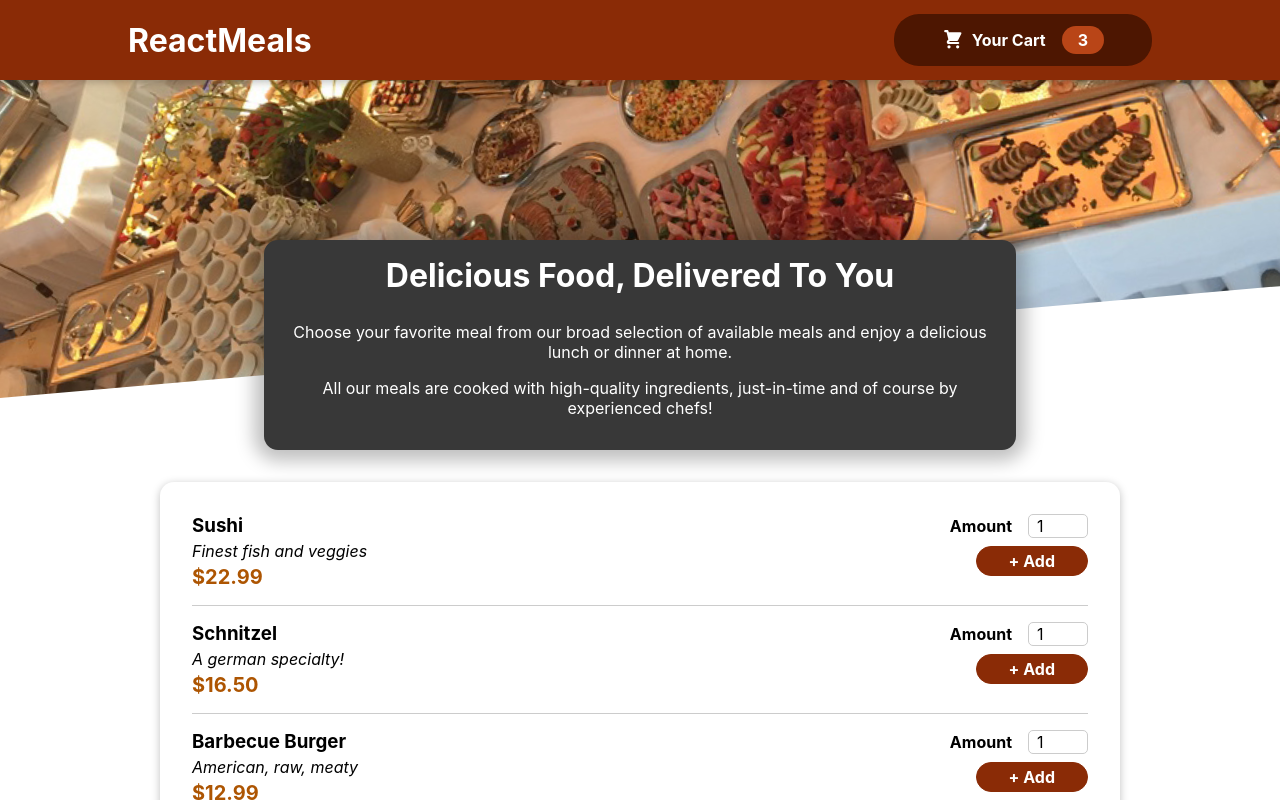
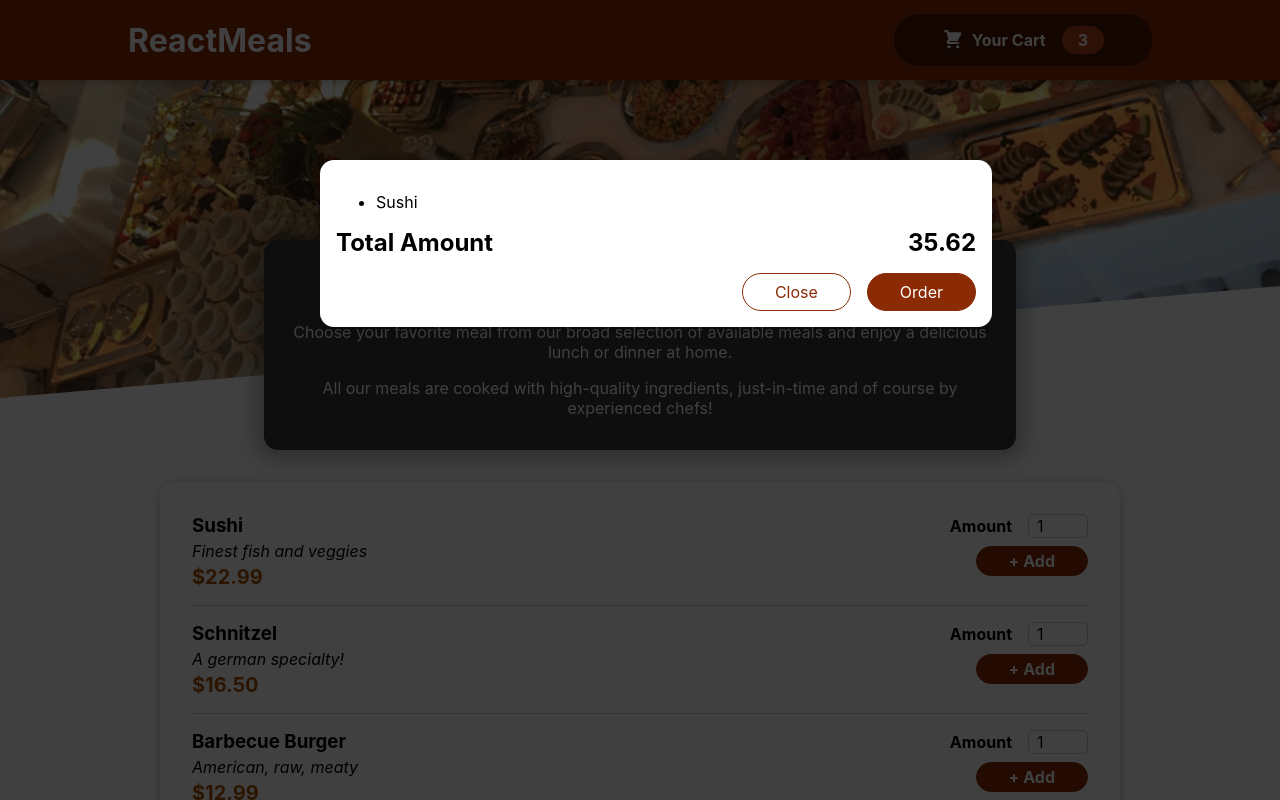
Before and after one commit to markande98/ReactMeals, a React (Create React App) app: page / in a window 1280 px wide. Shown: the top 800 px of the page. Built offline with nearby package versions, Linux system fonts and the light colour scheme.

Commit message:
added modal

```diff
--- a/public/index.html
+++ b/public/index.html
@@ -28,6 +28,7 @@
   </head>
   <body>
     <noscript>You need to enable JavaScript to run this app.</noscript>
+    <div id="overlays"></div>
     <div id="root"></div>
     <!--
       This HTML file is a template.
--- a/src/App.js
+++ b/src/App.js
@@ -1,11 +1,13 @@
 import { Fragment } from 'react';
 import './App.css';
+import Cart from './components/Cart/Cart';
 import Header from './components/Layout/Header';
 import Meals from './components/Meals/Meals';
 
 function App() {
   return (
     <Fragment>
+      <Cart />
       <Header />
       <main>
         <Meals />
--- /dev/null
+++ b/src/components/Cart/Cart.js
@@ -0,0 +1,27 @@
+import Modal from "../UI/Modal";
+import classes from "./Cart.module.css";
+
+const Cart = (props) => {
+  const cartItems = (
+    <ul>
+      {[{ id: "c1", name: "Sushi", amount: 2, price: 12.99 }].map((item) => (
+        <li>{item.name}</li>
+      ))}
+    </ul>
+  );
+  return (
+    <Modal>
+      {cartItems}
+      <div className={classes.total}>
+        <span>Total Amount</span>
+        <span>35.62</span>
+      </div>
+      <div className={classes.actions}>
+        <button className={classes['button--alt']}>Close</button>
+        <button className={classes.button}>Order</button>
+      </div>
+    </Modal>
+  );
+};
+
+export default Cart;
--- /dev/null
+++ b/src/components/Cart/Cart.module.css
@@ -0,0 +1,46 @@
+.cart-items {
+  list-style: none;
+  margin: 0;
+  padding: 0;
+  max-height: 20rem;
+  overflow: auto;
+}
+
+.total {
+  display: flex;
+  justify-content: space-between;
+  align-items: center;
+  font-weight: bold;
+  font-size: 1.5rem;
+  margin: 1rem 0;
+}
+
+.actions {
+  text-align: right;
+}
+
+.actions button {
+  font: inherit;
+  cursor: pointer;
+  background-color: transparent;
+  border: 1px solid #8a2b06;
+  padding: 0.5rem 2rem;
+  border-radius: 25px;
+  margin-left: 1rem;
+}
+
+.actions button:hover,
+.actions button:active {
+  background-color: #5a1a01;
+  border-color: #5a1a01;
+  color: white;
+}
+
+.actions .button--alt {
+  color: #8a2b06;
+}
+
+.actions .button {
+  background-color: #8a2b06;
+  color: white;
+}
--- a/src/components/Meals/AvailableMeals.js
+++ b/src/components/Meals/AvailableMeals.js
@@ -32,6 +32,7 @@
 const AvailableMeals = () => {
   const mealsList = DUMMY_MEALS.map((meal) => (
     <MealItem
+      id={meal.id}
       key={meal.id}
       name={meal.name}
       description={meal.description}
--- a/src/components/Meals/MealItem/MealItem.js
+++ b/src/components/Meals/MealItem/MealItem.js
@@ -11,7 +11,7 @@
         <div className={classes.price}>{price}</div>
       </div>
       <div>
-        <MealItemForm />
+        <MealItemForm id={props.id} />
       </div>
     </li>
   );
--- a/src/components/Meals/MealItem/MealItemForm.js
+++ b/src/components/Meals/MealItem/MealItemForm.js
@@ -1,10 +1,10 @@
 import Input from '../../UI/Input';
 import classes from './MealItemForm.module.css';
 
-const MealItemForm = () => {
+const MealItemForm = (props) => {
     return <form className={classes.form}>
         <Input label="Amount" input={{
-            id: 'amount',
+            id: 'amount_' + props.id,
             type: 'number',
             min: '1',
             max: '5',
--- /dev/null
+++ b/src/components/UI/Modal.js
@@ -0,0 +1,31 @@
+import { Fragment } from "react";
+import classes from "./Modal.module.css";
+import  ReactDOM  from "react-dom";
+
+const Backdrop = (props) => {
+  return <div className={classes.backdrop}></div>;
+};
+
+const ModalOverlay = (props) => {
+  return (
+    <div className={classes.modal}>
+      <div className={classes.content}>{props.children}</div>
+    </div>
+  );
+};
+
+const portalElement = document.getElementById("overlays");
+
+const Modal = (props) => {
+  return (
+    <Fragment>
+      {ReactDOM.createPortal(<Backdrop />, portalElement)}
+      {ReactDOM.createPortal(
+        <ModalOverlay>{props.children}</ModalOverlay>,
+        portalElement
+      )}
+    </Fragment>
+  );
+};
+
+export default Modal;
--- /dev/null
+++ b/src/components/UI/Modal.module.css
@@ -0,0 +1,40 @@
+.backdrop {
+  position: fixed;
+  top: 0;
+  left: 0;
+  width: 100%;
+  height: 100vh;
+  z-index: 20;
+  background-color: rgba(0, 0, 0, 0.75);
+}
+
+.modal {
+  position: fixed;
+  top: 20vh;
+  left: 5%;
+  width: 90%;
+  background-color: white;
+  padding: 1rem;
+  border-radius: 14px;
+  box-shadow: 0 2px 8px rgba(0, 0, 0, 0.25);
+  z-index: 30;
+  animation: slide-down 300ms ease-out forwards;
+}
+
+@media (min-width: 768px) {
+  .modal {
+    width: 40rem;
+    left: calc(50% - 20rem);
+  }
+}
+
+@keyframes slide-down {
+  from {
+    opacity: 0;
+    transform: translateY(-3rem);
+  }
+  to {
+    opacity: 1;
+    transform: translateY(0);
+  }
+}
```
